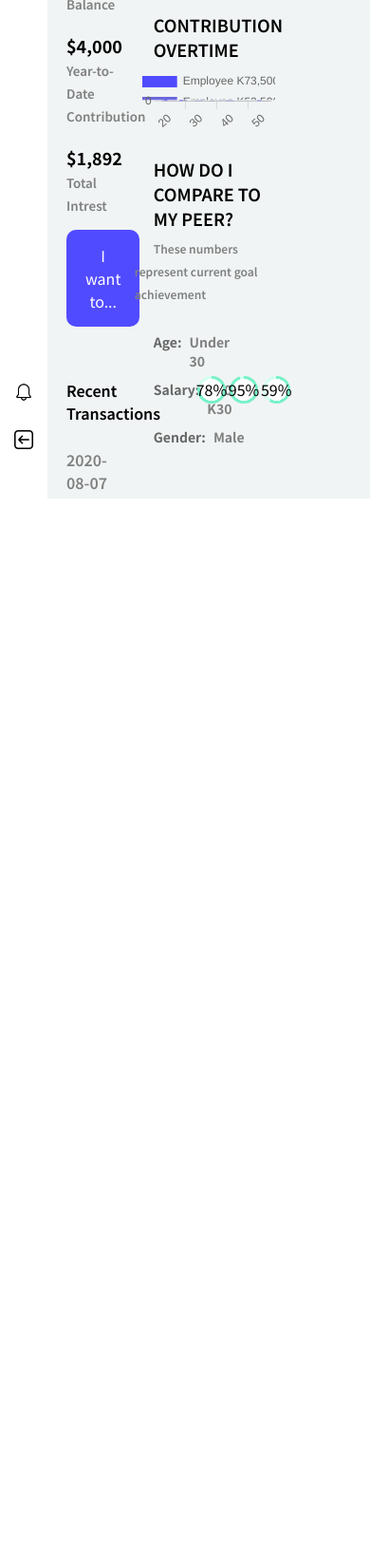
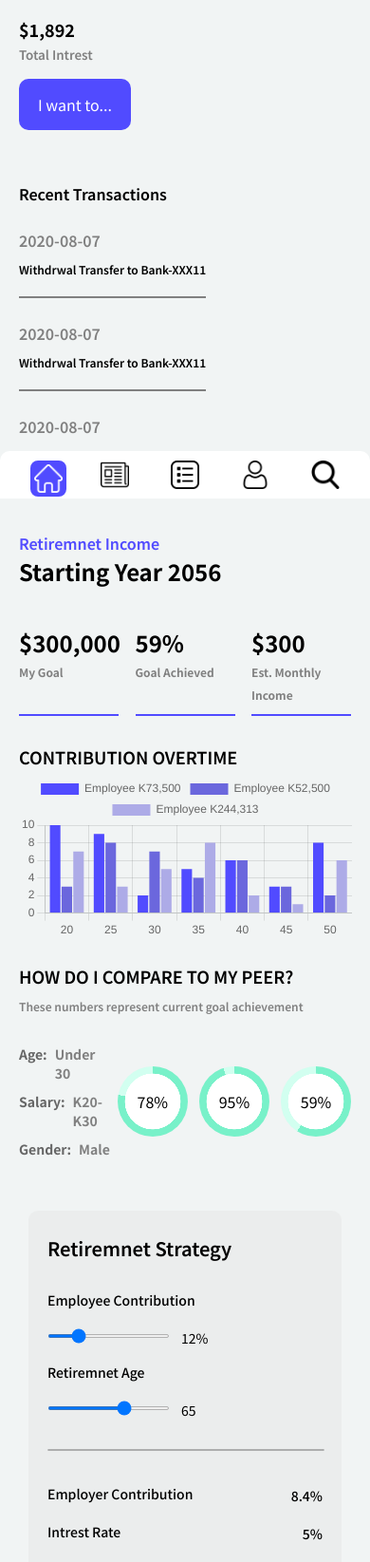
Before and after one commit to PradhumnAgarwal/mockup, a plain HTML site: page index.html in a window 390 px wide. Shown: the part 319-1964 px from the top of the page at 95% size. Before the commit the page ends 844 px from the top, so only its background shows below. Drawn offline with nearby package versions, Linux system fonts and the light colour scheme.

Commit message:
third panel

```diff
--- a/index.html
+++ b/index.html
@@ -146,10 +146,61 @@
                 </div>
             </div>
             <div class="third-panel">
-                <!-- <input type="range" min="1" max="100" value="50"> -->
+                <div class="panel3-1">
+                    <div class="panel3-head">Retiremnet Strategy</div>
+                    <div class="panel3-1-2">
+                        <h2>Employee Contribution</h2>
+                        <div class="slide-wrapper">
+                            <input type="range" min="1" max="50" value="12" class="slider">
+                            <span>12%</span>
+                        </div>
+                        <h2>Retiremnet Age</h2>
+                        <div class="slide-wrapper">
+                            <input type="range" min="1" max="100" value="65" class="slider">
+                            <span>65</span>
+                        </div>
+                        <hr class="divider">
+                        <div class="below-hr">
+                            <h2>Employer Contribution</h2>
+                            <span>8.4%</span>
+                        </div>
+                        <div class="below-hr">
+                            <h2>Intrest Rate</h2>
+                            <span>5%</span>
+                        </div>
+                        <div class="panel3-button">
+                            Update
+                        </div>
+                        <div class="doc">
+                            View Help Docs >
+                        </div>
+                    </div>
+                </div>
+                <div class="panel3-2">
+                    Are you considering a <br>
+                    <h2>Housing Advance?</h2>
+                    <span>Limited time reduced intrest.</span> <br> <br>
+                    <span class="second-span">Learn More ></span>
+                </div>
             </div>
         </div>
-        <div class="bottom-nav"></div>
+        <div class="bottom-nav">
+            <div class="bottom-nav-image-wrapper">
+                <img src="./images/home.png" class="bottom-active" alt="">
+            </div>
+            <div class="bottom-nav-image-wrapper">
+                <img src="./images/newspaper-folded.png" alt="">
+            </div>
+            <div class="bottom-nav-image-wrapper">
+                <img src="./images/list.png" alt="">
+            </div>
+            <div class="bottom-nav-image-wrapper">
+                <img src="./images/user.png" alt="">
+            </div>
+            <div class="bottom-nav-image-wrapper">
+                <img src="./images/search.png" alt="">
+            </div>
+        </div>
     </div>
 </body>
 
--- a/style.css
+++ b/style.css
@@ -3,7 +3,7 @@
   padding: 0;
   font-family: "Noto Sans JP", sans-serif;
 }
-#volume-booster-visusalizer{
+#volume-booster-visusalizer {
   display: none !important;
 }
 .side-nav {
@@ -230,7 +230,7 @@ canvas {
   width: 90% !important;
   height: auto !important;
 }
-.panel2-3{
+.panel2-3 {
   margin-top: 20px;
 }
 .head {
@@ -242,45 +242,45 @@ canvas {
   text-transform: uppercase;
   padding: 5px 20px;
 }
-.head span{
+.head span {
   font-size: 12px;
   font-weight: 600;
   color: gray;
   padding: 5px 20px;
 }
-.panel2-3-2{
+.panel2-3-2 {
   padding: 25px 20px;
   display: flex;
   align-items: center;
 }
-.left{
+.left {
   width: 40%;
 }
-.left-1{
+.left-1 {
   font-size: 14px;
   font-weight: bold;
   color: rgb(102, 102, 102);
   display: flex;
   padding: 5px 0;
 }
-.left-1 span{
+.left-1 span {
   font-size: 14px;
   color: gray;
   padding: 0px 8px;
 }
-.right{
+.right {
   /* background-color: aquamarine; */
   width: 100%;
   display: flex;
   justify-content: space-between;
 }
-.progress-wrapper{
-  width: 30% ;
+.progress-wrapper {
+  width: 30%;
   aspect-ratio: 1/1;
   padding: 0;
   margin: 0;
 }
-.progress-bar-1{
+.progress-bar-1 {
   display: flex;
   justify-content: center;
   align-items: center;
@@ -288,14 +288,13 @@ canvas {
   height: 100%;
   /* aspect-ratio: 1/1; */
   border-radius: 50%;
-  background:
-    radial-gradient(closest-side, white 79%, transparent 80% 100%),
+  background: radial-gradient(closest-side, white 79%, transparent 80% 100%),
     conic-gradient(#78f1c9 78%, #d2fff0 0);
 }
 .progress-bar-1::before {
   content: "78%";
 }
-.progress-bar-2{
+.progress-bar-2 {
   display: flex;
   justify-content: center;
   align-items: center;
@@ -303,14 +302,13 @@ canvas {
   height: 100%;
   /* aspect-ratio: 1/1; */
   border-radius: 50%;
-  background:
-    radial-gradient(closest-side, white 79%, transparent 80% 100%),
+  background: radial-gradient(closest-side, white 79%, transparent 80% 100%),
     conic-gradient(#78f1c9 95%, #d2fff0 0);
 }
 .progress-bar-2::before {
   content: "95%";
 }
-.progress-bar-3{
+.progress-bar-3 {
   display: flex;
   justify-content: center;
   align-items: center;
@@ -318,10 +316,152 @@ canvas {
   height: 100%;
   /* aspect-ratio: 1/1; */
   border-radius: 50%;
-  background:
-    radial-gradient(closest-side, white 79%, transparent 80% 100%),
+  background: radial-gradient(closest-side, white 79%, transparent 80% 100%),
     conic-gradient(#78f1c9 59%, #d2fff0 0);
 }
 .progress-bar-3::before {
   content: "59%";
 }
+.panel3-1 {
+  margin-top: 25px;
+  background-color: #e0e0e059;
+  padding: 25px 20px;
+  width: calc(100% - 100px);
+  border-radius: 10px;
+  margin-inline: auto;
+}
+.panel3-head {
+  font-size: 20px;
+  font-weight: 600;
+  text-align: left;
+  margin-bottom: 20px;
+}
+.panel3-1-2 h2 {
+  font-size: 14px;
+  font-weight: 500;
+  padding: 10px 0;
+}
+.panel3-1-2 span {
+  font-size: 14px;
+  font-weight: 400;
+  padding-left: 12px;
+  transform: translateY(2px);
+}
+.divider{
+  width: 100%;
+  margin-top: 25px;
+  margin-bottom: 25px;
+  border: 1px solid #80808092;
+  border-radius: 20px;
+}
+.slide-wrapper{
+  display: flex;
+  align-items: center;
+  padding: 8px 0;
+}
+.slider{
+  height: 4px;
+  background: #80808092;
+  outline: none;
+
+}
+.below-hr{
+  display: flex;
+  justify-content: space-between;
+}
+.below-hr span{
+  font-size: 14px;
+  font-weight: 500;
+  padding: 10px 0;
+}
+
+.panel3-button{
+  /* width: fit-content; */
+  padding: 15px 15px;
+  margin: 15px;
+  border-radius: 10px;
+  background-color: #514bff;
+  color: white;
+  text-align: center;
+  width: 90%;
+  margin-inline: auto;
+}
+.doc{
+  color: #514bff;
+  text-align: center;
+  font-size: 14px;
+  font-weight: 500;
+  padding-top: 10px;
+}
+.panel3-2{
+  margin: 30px 25px;
+  border-left: 2px solid #514bff;
+  padding: 10px 20px;
+  font-size: 14px;
+}
+.panel3-2 h2{
+font-size: 20px;
+}
+.panel3-2 span{
+  color: gray;
+  font-size: 12px;
+}
+.second-span{
+  color: #514bff !important;
+  font-weight: 500;
+}
+.bottom-nav{
+  position: fixed;
+  visibility: hidden;
+  bottom: 0;
+  width: calc(100% - 20px);
+  align-items: center;
+  height: 40px;
+  background-color: white;
+  display: flex;
+  flex-direction: row;
+  justify-content: space-around;
+  padding: 5px 10px;
+  border-top-left-radius: 10px;
+  border-top-right-radius: 10px;
+}
+.bottom-nav-image-wrapper{
+  width: 30px;
+  height: 30px;
+  display: inline-block;
+  border: 4px solid transparent;
+}
+.bottom-nav-image-wrapper img{
+  width: 100%;
+  height: 100%;
+  object-fit: cover;
+}
+.bottom-active{
+  background-color: #aeb400;
+  border-radius: 8px;
+  border: 4px solid #aeb400;
+  filter: invert(100%);
+  /* padding: 7px; */
+}
+@media (max-width: 1024px) {
+  .bottom-nav{
+    visibility: visible;
+  }
+  .side-nav{
+    display: none;
+  }
+  .panel-wrapper{
+    flex-direction: column;
+    width: 100%;
+    height: auto;
+  }
+  .first-panel{
+    width: 100%;
+  }
+  .second-panel{
+    width: 100%;
+  }
+  .third-panel{
+    width: 100%;
+  }
+}
```
Lines whose indentation alone changed are shown as unchanged.
